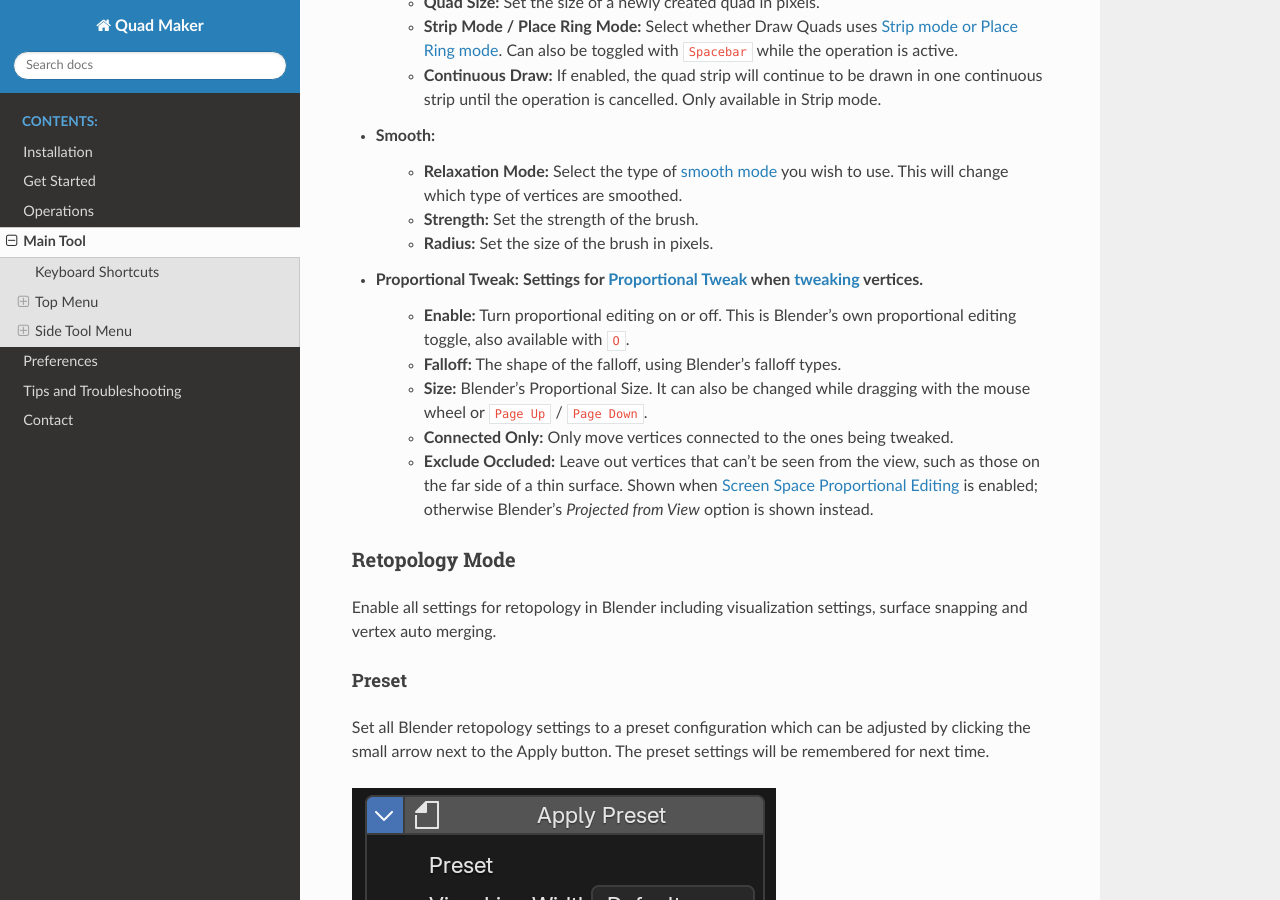
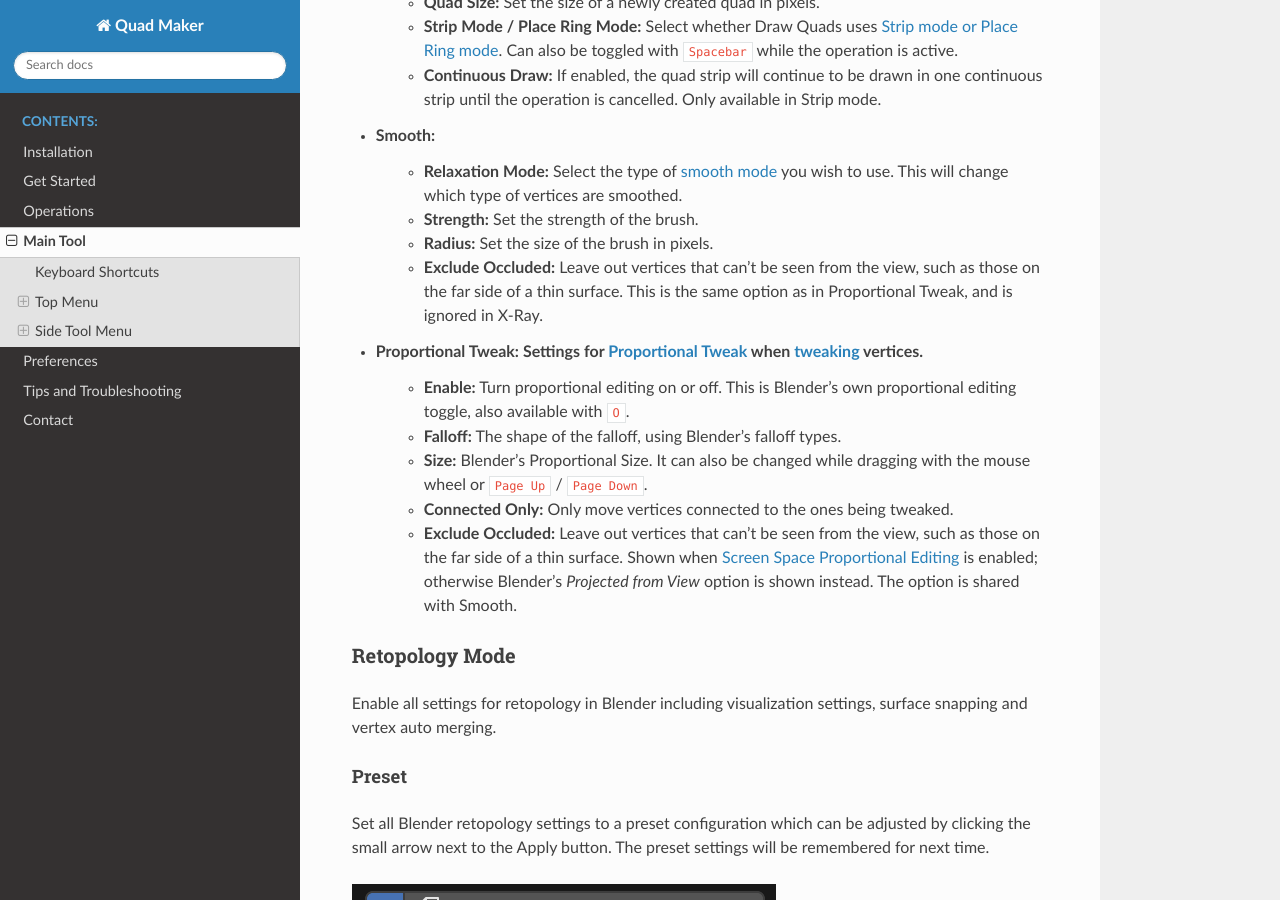
Before and after one commit to mkingsnorth/quad_maker_docs, a Sphinx documentation site: the page built from docs/tool.rst, in a window 1280 px wide and 900 px high, scrolled down 3105 px. Built offline with Sphinx 7.4.7 and the Read the Docs theme 3.1.0, drawn with Linux system fonts in a browser that asks for light colours.

Commit message:
Document Smooth leaving out vertices that can't be seen
Smooth now uses Proportional Tweak's Exclude Occluded option, shown in its
tool settings too.

Co-Authored-By: Claude Opus 5.5 <noreply@anthropic.com>

```diff
--- a/docs/operations.rst
+++ b/docs/operations.rst
@@ -225,6 +225,8 @@ While Operation is Active:
 
   Smooth vertices whilst maintaining their projection onto the target surface.
 
+  Vertices you can't see, such as those on the far side of a thin surface or hidden behind another part of the target, are left alone, just as with :ref:`Proportional Tweak<proportional_tweak>`.  This uses the same *Exclude Occluded* option in the :ref:`tool settings<tool_settings>`, and is ignored in X-Ray.
+
 
 .. _smooth_modes:
 
@@ -311,7 +313,7 @@ Tweak Elements
 
   * **Proportional Size** is Blender's own setting, shown as the same circle around the selection.
   * Blender's **falloff types** and **Connected Only** option are used.
-  * **Exclude Occluded** leaves out vertices that face away from the view or are hidden behind the target object.  It is on by default, and is ignored in X-Ray.
+  * **Exclude Occluded** leaves out vertices that face away from the view or are hidden behind the target object.  It is on by default, is ignored in X-Ray, and also applies to :ref:`Smooth Vertices<smooth_verts>`.
   * After a tweak, the **Adjust Last Operation** panel lets you change the move, the proportional size, falloff and other options, as with Blender's Move.
 
   .. tip::
--- a/docs/tool.rst
+++ b/docs/tool.rst
@@ -89,13 +89,14 @@ These are the settings for all of Quad Maker's toolset.
     * **Relaxation Mode:** Select the type of :ref:`smooth mode<smooth_modes>` you wish to use.  This will change which type of vertices are smoothed.
     * **Strength:** Set the strength of the brush.
     * **Radius:** Set the size of the brush in pixels.
+    * **Exclude Occluded:** Leave out vertices that can't be seen from the view, such as those on the far side of a thin surface.  This is the same option as in Proportional Tweak, and is ignored in X-Ray.
 
 * **Proportional Tweak:** Settings for :ref:`Proportional Tweak<proportional_tweak>` when :ref:`tweaking<tweak_elements>` vertices.
     * **Enable:** Turn proportional editing on or off.  This is Blender's own proportional editing toggle, also available with ``O``.
     * **Falloff:** The shape of the falloff, using Blender's falloff types.
     * **Size:** Blender's Proportional Size.  It can also be changed while dragging with the mouse wheel or ``Page Up`` / ``Page Down``.
     * **Connected Only:** Only move vertices connected to the ones being tweaked.
-    * **Exclude Occluded:** Leave out vertices that can't be seen from the view, such as those on the far side of a thin surface.  Shown when :ref:`Screen Space Proportional Editing<screen_space_proportional_editing>` is enabled; otherwise Blender's *Projected from View* option is shown instead.
+    * **Exclude Occluded:** Leave out vertices that can't be seen from the view, such as those on the far side of a thin surface.  Shown when :ref:`Screen Space Proportional Editing<screen_space_proportional_editing>` is enabled; otherwise Blender's *Projected from View* option is shown instead.  The option is shared with Smooth.
 
 .. _retopology_menu:
 
```
